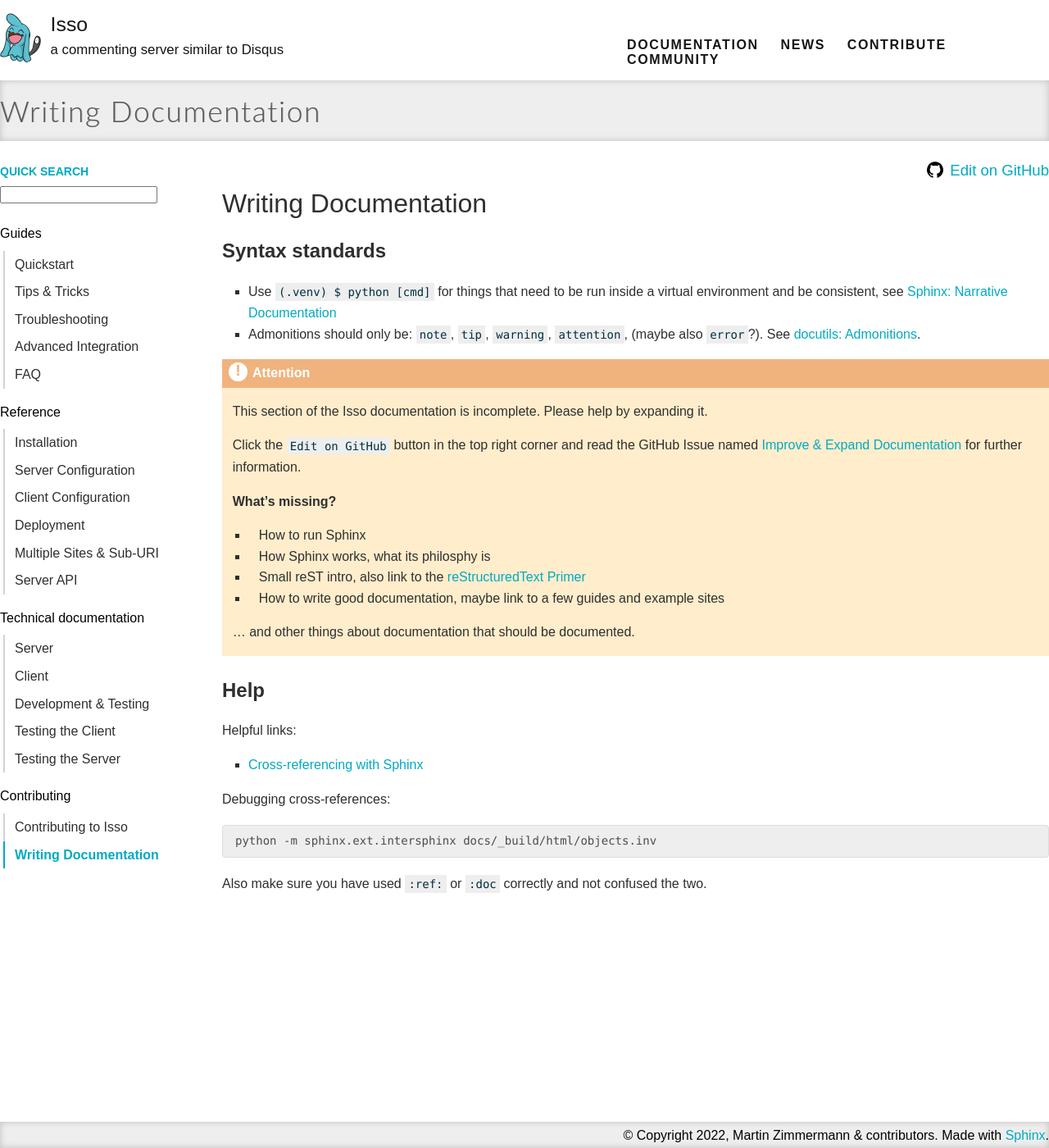
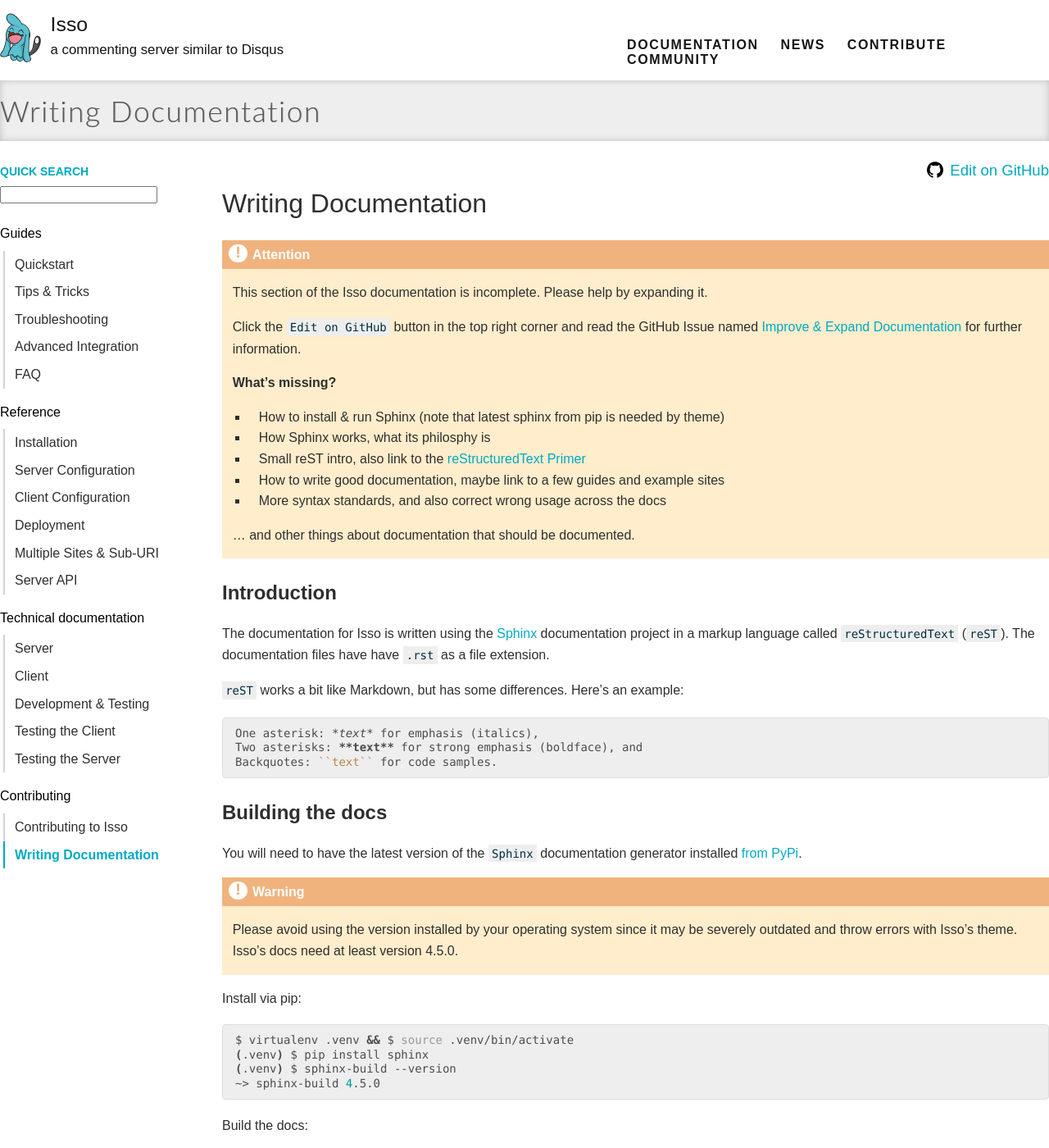
Before and after one commit to isso-comments/isso, a Sphinx documentation site: the page built from docs/docs/contributing/documentation.rst, in a window 1280 px wide and 1400 px high. Shown: the whole window at 82% size. Built offline with Sphinx 7.4.7, drawn with Linux system fonts in a browser that asks for light colours; some of the changed text lies outside the part shown.

Commit message:
docs: contrib: More links, explain building the docs, syntax

```diff
--- a/docs/docs/contributing/documentation.rst
+++ b/docs/docs/contributing/documentation.rst
@@ -1,18 +1,5 @@
 Writing Documentation
 =====================
-
-Syntax standards
-----------------
-
-- Use ``(.venv) $ python [cmd]`` for things that need to be run inside a
-  virtual environment and be consistent, see
-  `Sphinx: Narrative Documentation`__
-- Admonitions should only be: ``note``, ``tip``, ``warning``, ``attention``,
-  (maybe also ``error``?). See `docutils: Admonitions`__.
-
-.. __: https://www.sphinx-doc.org/en/master/tutorial/narrative-documentation.html
-.. __: https://docutils.sourceforge.io/docs/ref/rst/directives.html#admonitions
-
 
 .. attention::
 
@@ -25,13 +12,147 @@
 
    **What's missing?**
 
-   - How to run Sphinx
+   - How to install & run Sphinx (note that latest sphinx from pip is needed by theme)
    - How Sphinx works, what its philosphy is
    - Small reST intro, also link to the
      `reStructuredText Primer <https://www.sphinx-doc.org/en/master/usage/restructuredtext/basics.html>`_
    - How to write good documentation, maybe link to a few guides and example sites
+   - More syntax standards, and also correct wrong usage across the docs
 
    ... and other things about documentation that should be documented.
+
+Introduction
+------------
+
+The documentation for Isso is written using the `Sphinx`__ documentation
+project in a markup language called ``reStructuredText`` (``reST``). The
+documentation files have have ``.rst`` as a file extension.
+
+``reST`` works a bit like Markdown, but has some differences. Here's an
+example:
+
+.. code-block:: rst
+
+    One asterisk: *text* for emphasis (italics),
+    Two asterisks: **text** for strong emphasis (boldface), and
+    Backquotes: ``text`` for code samples.
+
+.. __: https://www.sphinx-doc.org/en/master/
+
+Building the docs
+-----------------
+
+You will need to have the latest version of the ``Sphinx`` documentation generator installed
+`from PyPi <https://pypi.org/project/Sphinx/>`_.
+
+.. warning:: Please avoid using the version installed by your operating system
+   since it may be severely outdated and throw errors with Isso's theme. Isso's
+   docs need at least version 4.5.0.
+
+Install via pip:
+
+.. code-block:: bash
+
+   $ virtualenv .venv && $ source .venv/bin/activate
+   (.venv) $ pip install sphinx
+   (.venv) $ sphinx-build --version
+   ~> sphinx-build 4.5.0
+
+Build the docs:
+
+.. code-block:: bash
+
+   (.venv) $ make site
+
+The stylesheets of the theme are written in a CSS-like language called
+`sass <https://sass-lang.com/guide>`_ and have the ``.scss`` file extension.
+
+If you have made any changes to the stylesheets, you need to install the
+`sassc`__ program and then re-generate the CSS file at
+``docs/_static/css/site.css``:
+
+.. code-block:: bash
+
+   apt install sassc
+   make css
+
+.. __: https://github.com/sass/sassc
+
+How to write reST
+-----------------
+First and foremost, see the
+`reStructuredText Primer <https://www.sphinx-doc.org/en/master/usage/restructuredtext/basics.html>`_.
+
+**Links:**
+
+.. code-block:: rst
+
+    Use `Link text <https://domain.invalid/>`_ for **inline web links**.
+
+    This is a paragraph that contains `a link`_ using **references**.
+
+    .. _a link: https://domain.invalid/
+
+**Referencing other sections:** (see `:ref:`__)
+
+.. code-block:: rst
+
+    .. _my-reference-label:
+
+    Section to cross-reference
+    --------------------------
+
+    This is the text of the section.
+
+    It refers to the section itself, see :ref:`my-reference-label`.
+
+.. __: https://www.sphinx-doc.org/en/master/usage/restructuredtext/roles.html#ref-role
+
+**Referencing other documents:** (see `:doc:`__)
+
+.. code-block:: rst
+
+    See also :doc:`/contributing` or :doc:`the news page </news>`
+
+.. __: https://www.sphinx-doc.org/en/master/usage/restructuredtext/roles.html#cross-referencing-documents
+
+**Code blocks:**
+
+Use ``.. code-block:: <language>`` and indent the code by one level:
+
+.. code-block:: rst
+
+   .. code-block:: bash
+
+        sudo apt install python3 python3-pip python3-virtualenv
+        virtualenv .venv
+        source .venv/bin/activate
+        (.venv) $ python [cmd]
+
+Syntax standards
+----------------
+
+- Use at most three levels of headlines:
+  ``===`` for page title, ``---`` for section headings (h3), ``^^^`` for
+  sub-headings (h4).
+- Use ``(.venv) $ python [cmd]`` for things that need to be run inside a
+  virtual environment and be consistent
+  (see `Sphinx: Narrative Documentation`__)
+- Admonitions should only be: ``note``, ``tip``, ``warning``, ``attention``,
+  (maybe also ``error``?). See `docutils: Admonitions`__.
+
+.. __: https://www.sphinx-doc.org/en/master/tutorial/narrative-documentation.html
+.. __: https://docutils.sourceforge.io/docs/ref/rst/directives.html#admonitions
+
+Inspiration
+-----------
+
+The following documentation pages should serve as good examples. They are from
+related projects that also offer commenting functionality.
+
+- `Commento Documentation <https://docs.commento.io/>`_
+- `Remark42 Documentation <https://remark42.com/docs/getting-started/installation/>`_
+- `Schnack Documentation <https://schnack.cool/>`_
 
 Help
 ----
--- a/docs/docs/contributing/index.rst
+++ b/docs/docs/contributing/index.rst
@@ -51,6 +51,13 @@
 .. __: https://github.com/posativ/isso/blob/master/isso/js/app/i18n/en.js
 .. __: https://github.com/posativ/isso/blob/master/isso/js/app/i18n/
 .. _pluralforms: http://docs.translatehouse.org/projects/localization-guide/en/latest/l10n/pluralforms.html?id=l10n/pluralforms
+
+Documentation
+-------------
+
+Documentation improvements are sorely needed. Anything that makes the
+experience for a newcomer more pleasant is always welcome.
+Please see the :doc:`documentation` page for more details.
 
 Code contributions
 ------------------
@@ -144,8 +151,9 @@
 - `Admin Web Interface <https://github.com/posativ/isso/issues/10>`_ –
   administration via email is cumbersome with a high amount of comments. A
   administration web interface should include the ability to:
-- Delete or activate comments matching a filter (e.g. name, email, ip address)
-- Close threads and remove threads completely
+
+  - Delete or activate comments matching a filter (e.g. name, email, ip address)
+  - Close threads and remove threads completely
 
 .. __: https://github.com/posativ/isso/labels/needs-contributor
 .. __: https://github.com/posativ/isso/labels/good-first-issue
```
